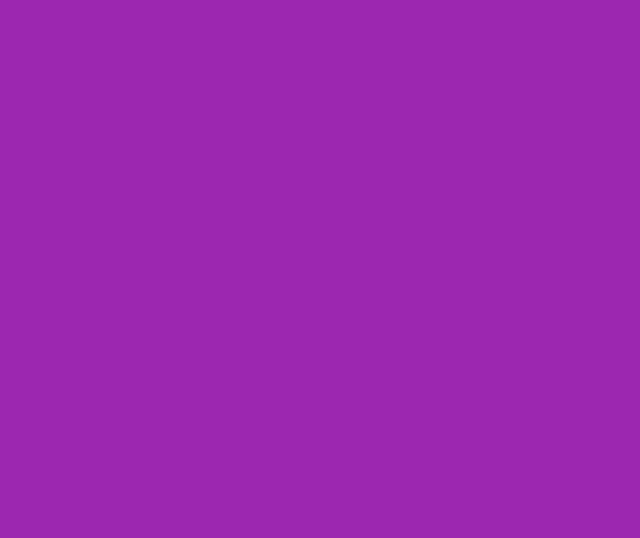
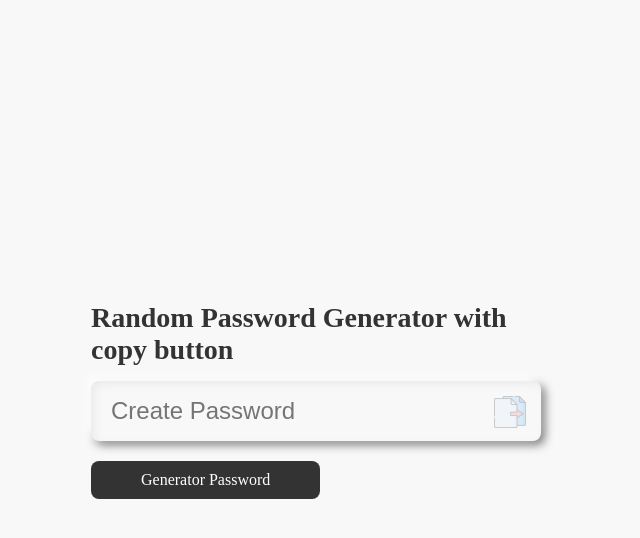
Before and after one commit to estelo2jz/jsPasswordGenerator, a plain HTML site: page index.html in a window 1280 px wide. Both pictures are taken after a click on the picture 834 px from the left and 411 px from the top of the page. Shown: the whole page, without its empty margins (324-964 px from the left). Drawn offline with Linux system fonts and the light colour scheme.

Commit message:
added timeout function for 2s

```diff
--- a/index.html
+++ b/index.html
@@ -35,6 +35,9 @@
       copyPassText.setSelectionRange(0, 9999);
       document.execCommand("copy");
       alertBox.classList.toggle('active');
+      setTimeout(function() {
+        alertBox.classList.toggle('active');
+      }, 2000)
     }
   </script>
 </body>
```
